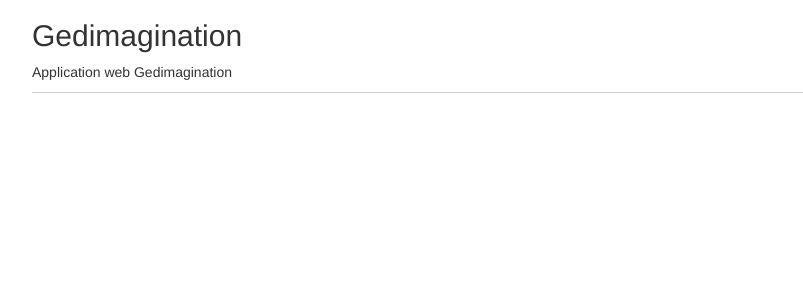
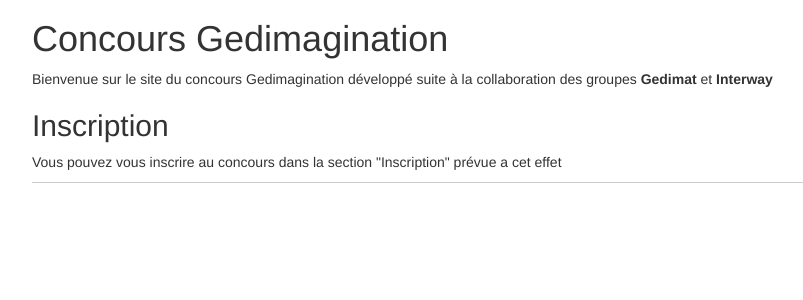
Before and after one commit to LouLeGrain/gedimaginationWeb-adum, a PHP site: template views/index.html.twig in a window 1280 px wide. Shown: the part 51-351 px from the top of the page, without its empty margins (38-841 px from the left). Run offline with PHP 8.4, Linux system fonts and the light colour scheme; the template is opened without the code that fills it, so the values that code supplies are empty; some libraries are stand-ins or nearby versions.

Commit message:
Refactorisation header/footer
Avec include twig

```diff
--- /dev/null
+++ b/views/footer.html
@@ -0,0 +1,7 @@
+<footer class="footer">
+
+</footer>
+</div>
+</body>
+
+</html>
--- /dev/null
+++ b/views/header.html
@@ -0,0 +1,24 @@
+<!doctype html>
+<html>
+
+<head>
+    <meta charset="utf-8">
+    <meta http-equiv="X-UA-Compatible" content="IE=edge">
+    <meta name="viewport" content="width=device-width, initial-scale=1">
+    <link href="{{ asset('/lib/bootstrap/css/bootstrap.min.css') }}" rel="stylesheet">
+    <link href="{{ asset('/css/gedimagination.css') }}" rel="stylesheet">
+    <title>Negomat - Gedimagination</title>
+</head>
+
+<body>
+    <div class="container">
+        <nav class="navbar navbar-default navbar-fixed-top navbar-inverse" role="navigation">
+            <div class="container">
+                <div class="navbar-header">
+                    <a class="navbar-brand" href="">Gedimagination</a>
+                </div>
+                <div class="collapse navbar-collapse" id="navbar-collapse-target">
+                </div>
+            </div>
+            <!-- /.container -->
+        </nav>
--- a/views/index.html.twig
+++ b/views/index.html.twig
@@ -1,36 +1,8 @@
-<!doctype html>
-<html>
-<head>
-    <meta charset="utf-8">
-    <meta http-equiv="X-UA-Compatible" content="IE=edge">
-    <meta name="viewport" content="width=device-width, initial-scale=1">
-    <link href="{{ asset('/lib/bootstrap/css/bootstrap.min.css') }}" rel="stylesheet">
-    <link href="{{ asset('/css/gedimagination.css') }}" rel="stylesheet">
-    <title>Negomat - Gedimagination</title>
-</head>
-<body>
-    <div class="container">
-        <nav class="navbar navbar-default navbar-fixed-top navbar-inverse" role="navigation">
-            <div class="container">
-                <div class="navbar-header">
-                    <button type="button" class="navbar-toggle" data-toggle="collapse" data-target="#navbar-collapse-target">
-                        <span class="icon-bar"></span>
-                        <span class="icon-bar"></span>
-                        <span class="icon-bar"></span>
-                    </button>
-                    <a class="navbar-brand" href="">Gedimagination</a>
-                </div>
-                <div class="collapse navbar-collapse" id="navbar-collapse-target">
-                </div>
-            </div><!-- /.container -->
-        </nav>
+{% include 'header.html' %}
         <article>
-            <h2>Gedimagination</h2>
-            <p>Application web Gedimagination</p>
+            <h1>Concours Gedimagination</h1>
+            <p>Bienvenue sur le site du concours Gedimagination développé suite à la collaboration des groupes <b>Gedimat</b> et <b>Interway</b></p>
+            <h2>Inscription</h2>
+            <p>Vous pouvez vous inscrire au concours dans la section "Inscription" prévue a cet effet<p/>
         </article>
-        <footer class="footer">
-
-        </footer>
-    </div>
-</body>
-</html>
+{% include 'footer.html' %}
```
Also changed, not shown: views/register.html.twig (+2 -32 lines).
